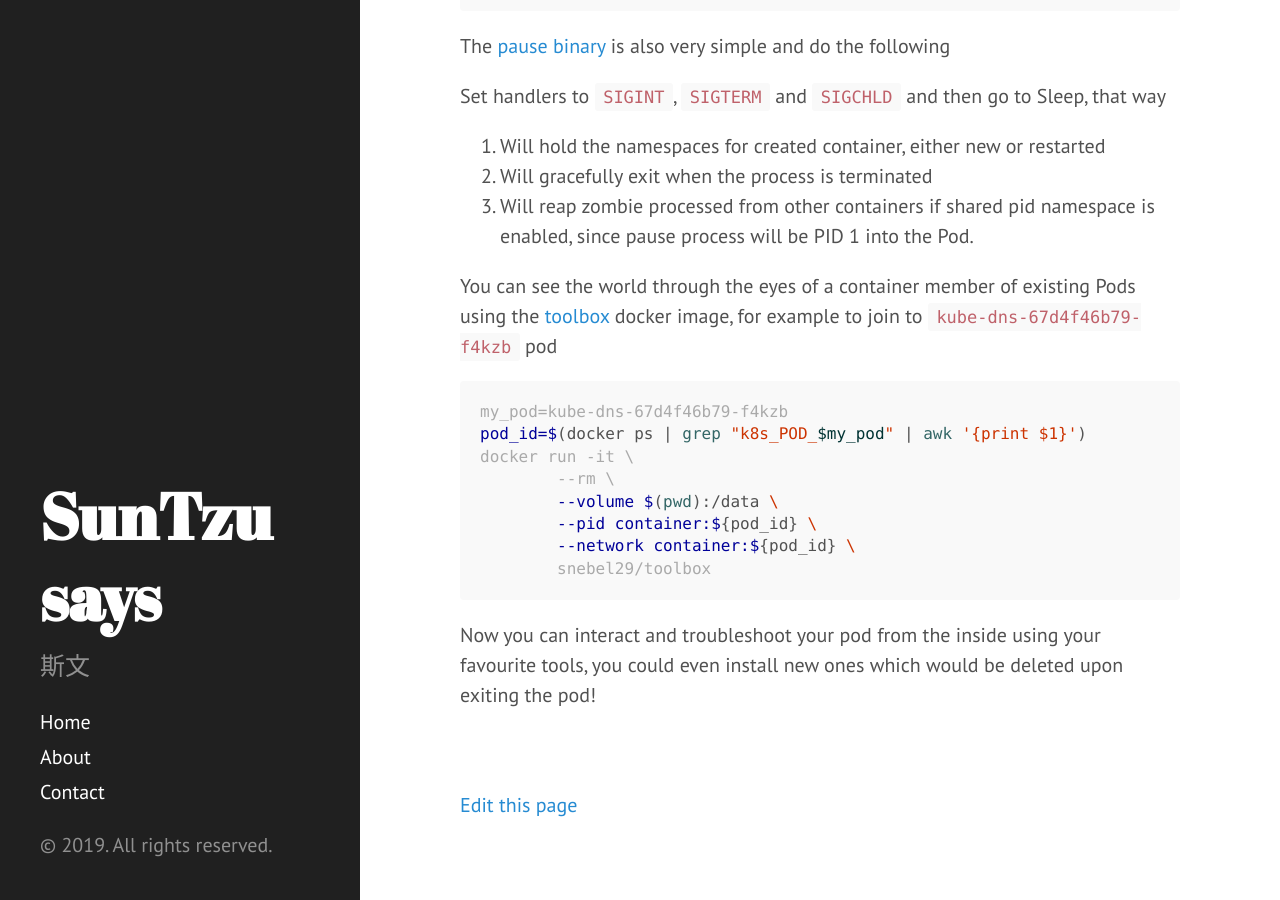
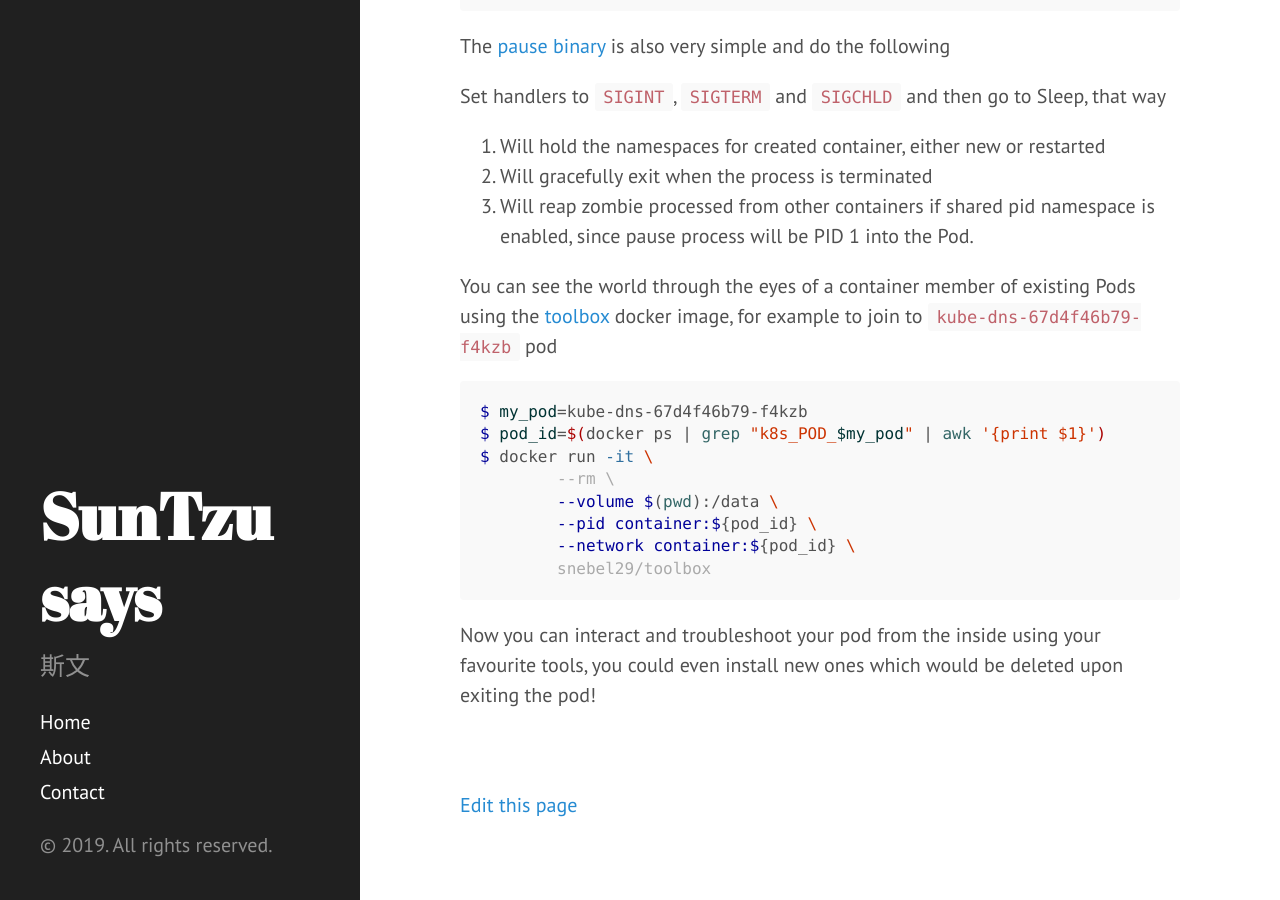
Before and after one commit to snebel29/snebel29.github.io, a Jekyll site: the page built from _posts/2019-08-29-the-kubernetes-pause-container.md, in a window 1280 px wide and 900 px high, scrolled down 1142 px. Built offline with Jekyll 4.4.1, drawn with Linux system fonts in a browser that asks for light colours.

Commit message:
Format console commands

````diff
--- a/_posts/2019-08-29-the-kubernetes-pause-container.md
+++ b/_posts/2019-08-29-the-kubernetes-pause-container.md
@@ -40,9 +40,9 @@ Set handlers to `SIGINT`, `SIGTERM` and `SIGCHLD` and then go to Sleep, that way
 You can see the world through the eyes of a container member of existing Pods using the [toolbox](https://github.com/snebel29/toolbox) docker image, for example to join to `kube-dns-67d4f46b79-f4kzb` pod
 
 ```console
-my_pod=kube-dns-67d4f46b79-f4kzb
-pod_id=$(docker ps | grep "k8s_POD_$my_pod" | awk '{print $1}')
-docker run -it \
+$ my_pod=kube-dns-67d4f46b79-f4kzb
+$ pod_id=$(docker ps | grep "k8s_POD_$my_pod" | awk '{print $1}')
+$ docker run -it \
 	--rm \
 	--volume $(pwd):/data \
 	--pid container:${pod_id} \
````
